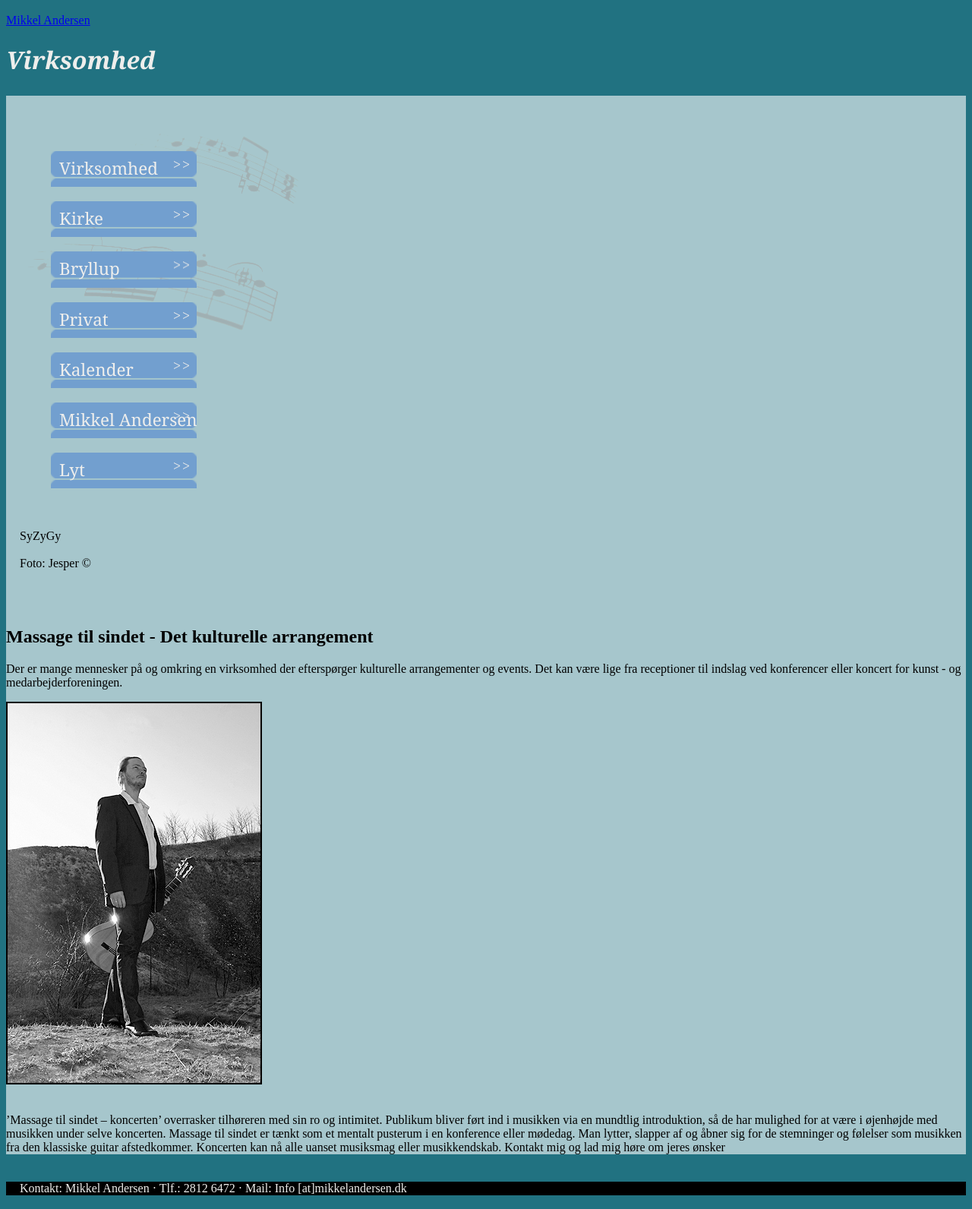
After one commit to smukkejohan/mikkela, a Django app: template templates/virksomhed.html in a window 1280 px wide. The commit adds this page. Shown: the whole page at 76% size. Run offline with Django 3.2, Linux system fonts and the light colour scheme; the template is opened without the code that fills it, so the values that code supplies are empty.

Commit message:
new img's and templates

```diff
--- a/settings.py
+++ b/settings.py
@@ -38,7 +38,6 @@ MIDDLEWARE_CLASSES = (
     'django.middleware.common.CommonMiddleware',
     'django.contrib.sessions.middleware.SessionMiddleware',
     'django.contrib.auth.middleware.AuthenticationMiddleware',
-    'django.contrib.flatpages.middleware.FlatpageFallbackMiddleware',
 )
 
 ROOT_URLCONF = 'mikkel.urls'
@@ -50,7 +49,6 @@ INSTALLED_APPS = (
     'django.contrib.contenttypes',
     'django.contrib.sessions',
     'django.contrib.sites',
-    'django.contrib.flatpages',
     'django.contrib.admin',
     'mikkel.cal',
     'mikkel.sound',
--- a/static/css/base.css
+++ b/static/css/base.css
@@ -1,13 +1,18 @@
 body {background: #217281 url(../img/node.png) 0 150px no-repeat;}
 #main {background: url(../img/white.png);}
 
-#header {margin: 18px auto; height: 160px;}
+#header {margin: 18px auto; height: 90px;}
 #footer {background: #000000;
-    color: #ffffff; margin-top: 18px;}
+    color: #eeeeec;
+    margin: 18px auto;}
+#footer p {padding-left: 18px;}
 
 h1 {font-family: georgia; font-style: italic; color: #eeeeec;}
 
-#primary-content, #sidebar {padding-top: 18px;}
+#primary-content, #sidebar {padding-top: 18px; margin-bottom: 36px;}
+#primary-content img {border: 2px solid #000000; margin-bottom: 18px}
+
+#sidebar .section {margin: 18px;}
 
 #navigation {margin: 54px 18px;}
 #navigation li {list-style-type: none; margin-bottom: 18px;}
--- a/templates/base.html
+++ b/templates/base.html
@@ -30,16 +30,32 @@
 <div class="container" id="main">
     <div class="span-6" id="sidebar">
         <ul id="navigation">
-            <li class="current"><a href="/kalender/"><span>Kalender
-                </span></a></li>
-            <li><a href="/mikkel/"><span>Mikkel Andersen
-                </span></a></li>
-            <li><a href=""><span>Musik
-                </span></a></li>
+            <li><a href="/virksomhed/">
+                <span>Virksomhed</span></a></li>
+            <li><a href="/kirke/">
+                <span>Kirke</span></a></li>
+            <li><a href="/bryllup/">
+                <span>Bryllup</span></a></li>
+            <li><a href="/privat/">
+                <span>Privat</span></a></li>
+            <li><a href="/kalender/">
+                <span>Kalender</span></a></li>
+            <li><a href="/mikkel/">
+                <span>Mikkel Andersen</span></a></li>
+            <li><a href="/musik/">
+                <span>Lyt</span></a></li>
         </ul>
+
+        <div class="section">
+            <p>SyZyGy</p>
+        </div>
+
+        <div class="section">
+            <p>Foto: Jesper &copy;</p>
+        </div>
     </div>
 
-    <div class="span-18 last" id="primary-content">
+    <div class="span-17 append-1 last" id="primary-content">
         {% block "content" %}
         {% endblock %}
     </div>
--- a/templates/flatpages/default.html
+++ /dev/null
@@ -1,6 +0,0 @@
-{% extends "base.html" %}
-
-{% block "title" %}{{ flatpage.title }}{% endblock %}
-{% block "headline" %}{{ flatpage.title }}{% endblock %}
-
-{% block "content" %} {{ flatpage.content }}   {% endblock %}
--- /dev/null
+++ b/templates/virksomhed.html
@@ -0,0 +1,36 @@
+{% extends "base.html" %}
+{% block "title" %}Virksomhed{% endblock %}
+{% block "headline" %}Virksomhed{% endblock %}
+{% block "content" %}
+
+<h2>Massage til sindet - Det kulturelle arrangement
+</h2>
+
+<p>Der er mange mennesker på og omkring en virksomhed der efterspørger
+kulturelle arrangementer og events. Det kan være lige fra receptioner til indslag
+ved konferencer eller koncert for kunst - og medarbejderforeningen.
+</p>
+
+<div class="span-9">
+    <img src="{{ MEDIA_URL }}img/content/mikkel_5310.jpg" alt="Mikkel Andersen"/>
+</div>
+
+<div class="span-8 last">
+    <p>’Massage til sindet – koncerten’ overrasker tilhøreren med sin
+    ro og intimitet. Publikum bliver ført ind i musikken via en
+    mundtlig introduktion, så de har
+    mulighed for at være i øjenhøjde med musikken under selve
+    koncerten.
+    Massage til sindet er tænkt som et mentalt pusterum i en
+    konference eller mødedag.
+    Man lytter, slapper af og åbner sig for de stemninger
+    og følelser som musikken fra den klassiske guitar
+    afstedkommer. Koncerten kan nå alle uanset
+    musiksmag eller musikkendskab.
+    Kontakt mig og lad mig høre
+    om jeres ønsker
+    </p>
+</div>
+
+
+{% endblock %}
```
Also changed, not shown: templates/bryllup.html (added, +26 -0 lines), templates/index.html (added, +9 -0 lines), templates/kirke.html (added, +25 -0 lines), templates/mikkel.html (added, +19 -0 lines), templates/privat.html (added, +28 -0 lines), urls.py (+10 -0 lines), static/img/content/mikkel_5310.jpg (renamed from static/img/content/fwbillederafmikkelandersen/_MG_5310 bw 02x.jpg), static/img/content/mikkel_5344.jpg (renamed from static/img/content/fwbillederafmikkelandersen/_MG_5344 bw 02x.jpg), static/img/content/mikkel_5366.jpg (renamed from static/img/content/fwbillederafmikkelandersen/_MG_5366 bw 02x.jpg), static/img/content/mikkel_5404.jpg (renamed from static/img/content/fwbillederafmikkelandersen/_MG_5404 bw x.jpg), static/img/content/mikkel_5408.jpg (renamed from static/img/content/fwbillederafmikkelandersen/_MG_5408 bw 02x.jpg), static/img/content/mikkel_5462.jpg (renamed from static/img/content/fwbillederafmikkelandersen/_MG_5462 bw 02x.jpg), templates/musik.html (added).
